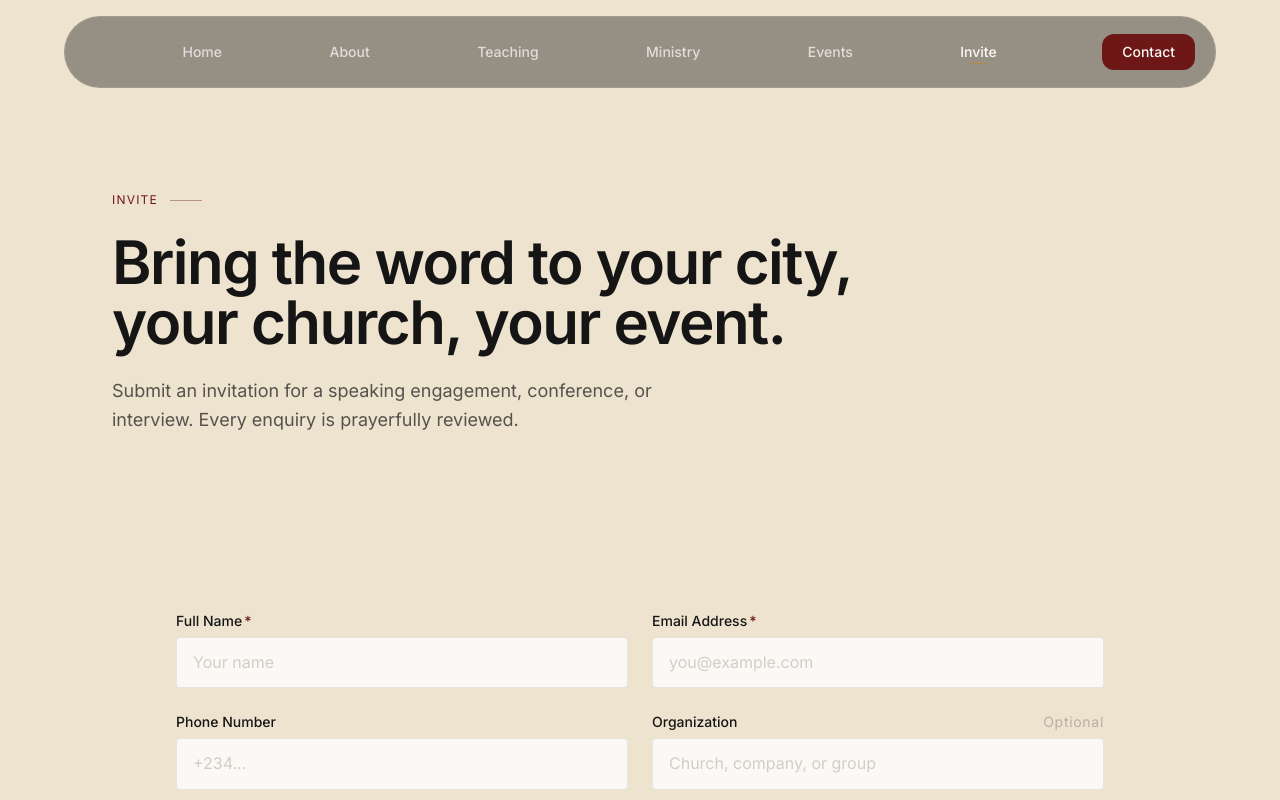
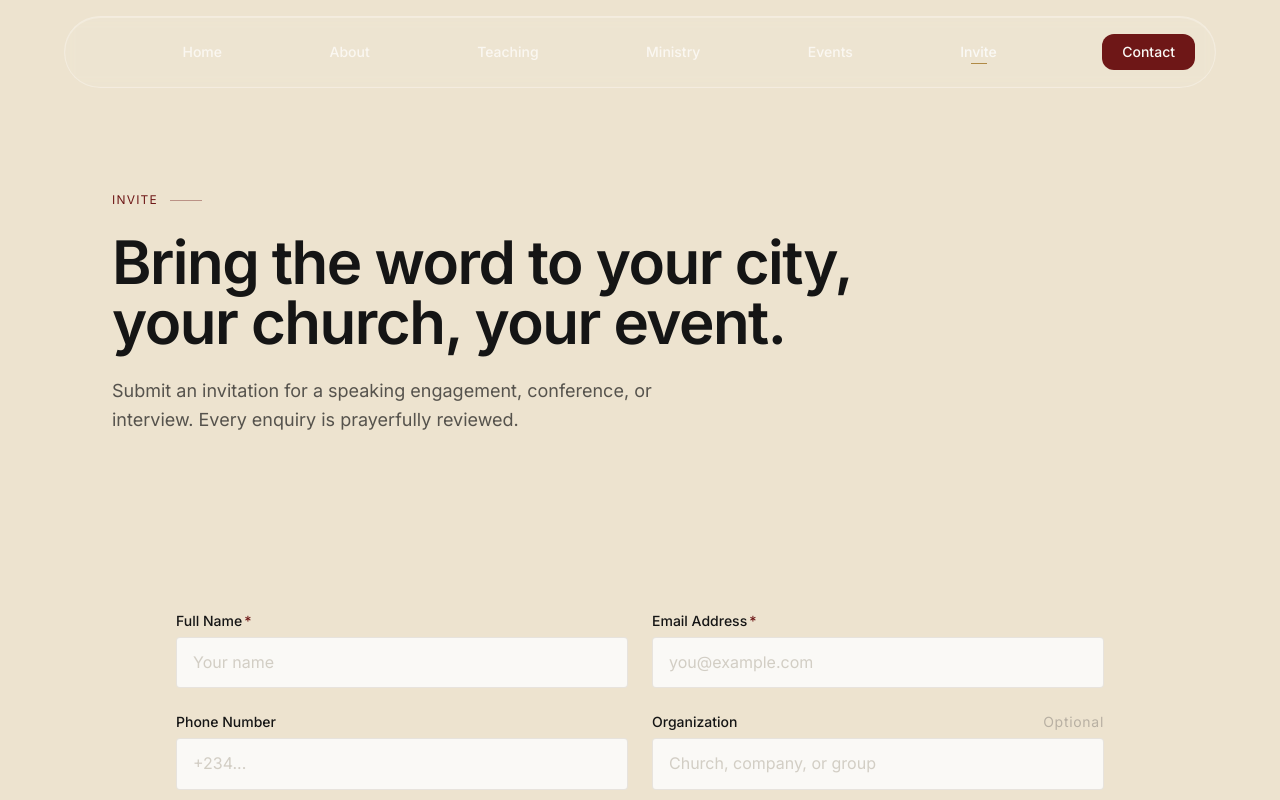
Before and after one commit to Howellsss/PasteyApEmmanuelIren, a React (Vite) app: page /invite in a window 1280 px wide. Shown: the top 800 px of the page. Built offline with nearby package versions, Linux system fonts and the light colour scheme.

Commit message:
Make floating nav container glass-like with a visible edge
Co-Authored-By: Claude Opus 5.5 <noreply@anthropic.com>
Claude-Session: https://claude.ai/code/session_01Gh5rgmxETxAL6efDbsFccj

```diff
--- a/src/components/layout/FloatingNav.tsx
+++ b/src/components/layout/FloatingNav.tsx
@@ -46,9 +46,9 @@ export function FloatingNav() {
         <div
           className={cn(
             'flex min-h-[72px] items-center justify-between rounded-pill px-3 transition-all duration-500 ease-out-quart',
-            scrolled
-              ? 'bg-charcoal/90 backdrop-blur-xl shadow-lg shadow-charcoal/10 border border-white/10'
-              : 'bg-charcoal/40 backdrop-blur-md border border-white/10'
+            // Glass: see-through fill with a light blur, and a visible edge so the container still reads.
+            'backdrop-blur-[6px] border border-white/30 shadow-[inset_0_1px_0_rgba(255,255,255,0.25)]',
+            scrolled ? 'bg-charcoal/15' : 'bg-white/5'
           )}
         >
           <ul className="hidden lg:flex flex-1 items-center justify-evenly gap-1 px-4">
```
